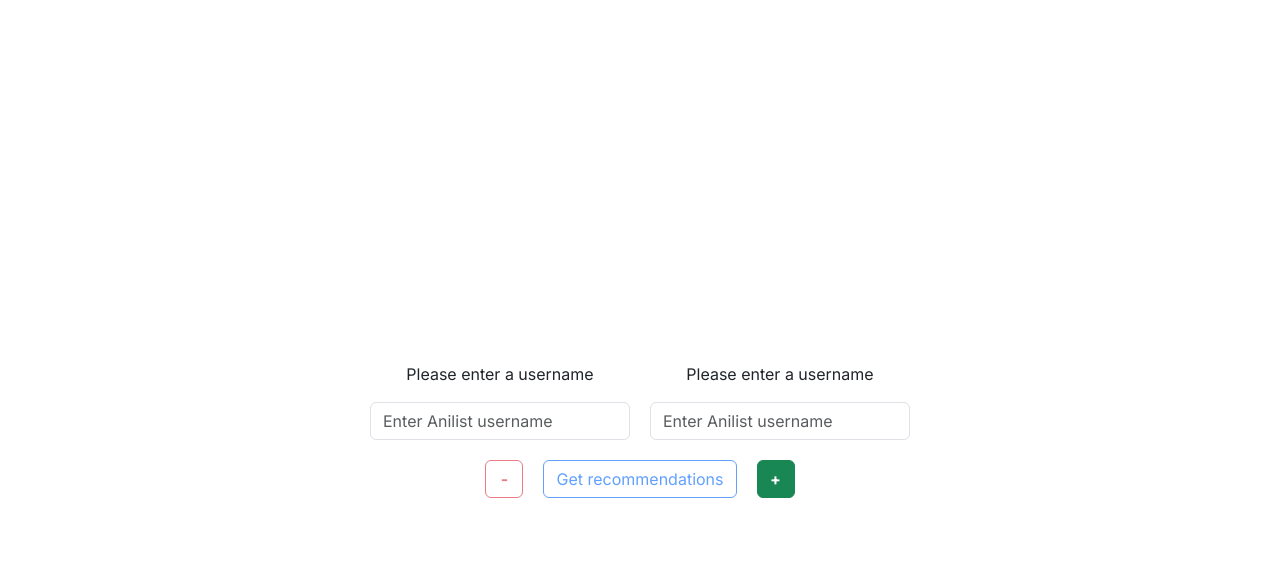
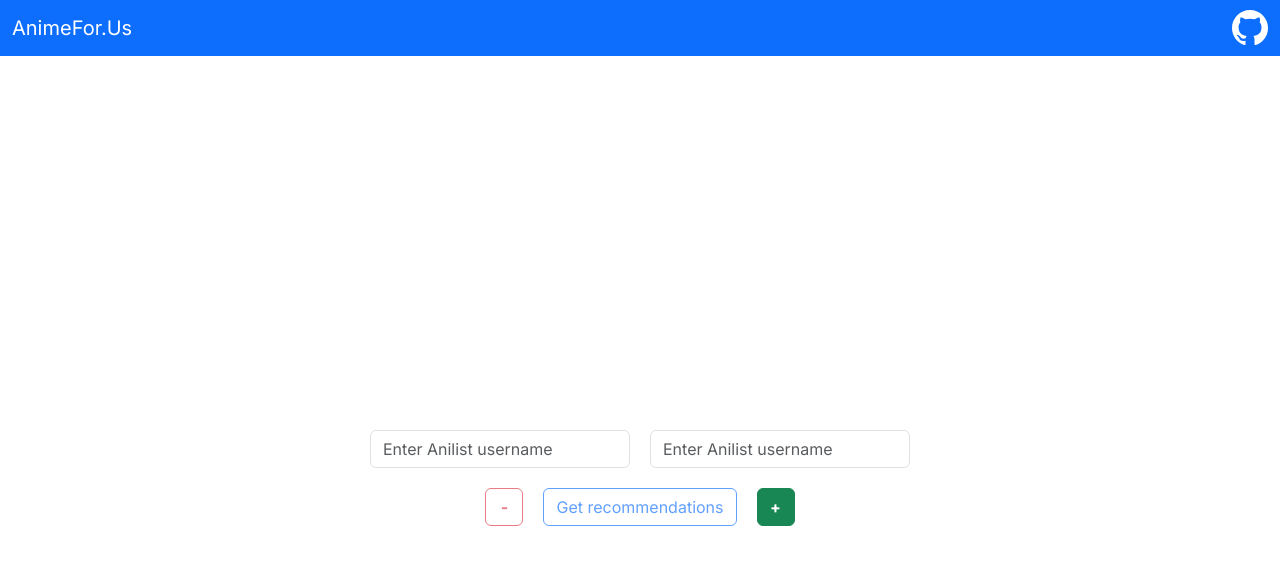
Before and after one commit to eshuoo/animefor.us, a Next.js app: page / in a window 1280 px wide. Shown: the top 564 px of the page. Built offline with nearby package versions, Linux system fonts and the light colour scheme.

Commit message:
add header

```diff
--- a/src/app/layout.tsx
+++ b/src/app/layout.tsx
@@ -3,6 +3,7 @@ import { Inter } from "next/font/google";
 import "@/styles/globals.scss";
 import "bootstrap/dist/css/bootstrap.min.css";
 import ApolloClientWrapper from "@/lib/apolloClientWrapper";
+import Header from "@/components/ui/Header";
 
 const inter = Inter({ subsets: ["latin"] });
 
@@ -19,6 +20,7 @@ export default function RootLayout({
   return (
     <html lang="en">
       <body className={inter.className}>
+        <Header />
         <ApolloClientWrapper>{children}</ApolloClientWrapper>
       </body>
     </html>
--- a/src/app/page.module.scss
+++ b/src/app/page.module.scss
@@ -1,5 +1,5 @@
 .app_container {
-  min-height: 100vh;
+  min-height: calc(100vh - 3.5rem);
   width: 100vw;
   display: flex;
   flex-direction: column;
--- a/src/components/animesearch/AnimeList.module.scss
+++ b/src/components/animesearch/AnimeList.module.scss
@@ -10,7 +10,6 @@
   align-items: center;
 
   margin: 24px 32px;
-  padding: 12px;
   border-radius: 8px;
   border: none;
 
@@ -18,7 +17,7 @@
   color: #fff;
 
   img {
-    border-radius: 8px;
+    border-radius: 8px 0 0 8px;
     object-fit: cover;
   }
 
--- a/src/components/avatar/AnilistUser.tsx
+++ b/src/components/avatar/AnilistUser.tsx
@@ -26,14 +26,12 @@ const AnilistUser: React.FC<AnilistUserProps> = ({
 
   return (
     <div className={`${style.container}`}>
-      {username ? (
+      {username && (
         <AnilistAvatar
           index={index}
           username={username}
           handleAvatarStateChange={handleAvatarStateChange}
         />
-      ) : (
-        <p>Please enter a username</p>
       )}
       <input
         className="form-control"
--- /dev/null
+++ b/src/components/ui/Header.tsx
@@ -0,0 +1,31 @@
+import React from "react";
+import Image from "next/image";
+
+const Header: React.FC = () => {
+  return (
+    <header>
+      <nav className="navbar bg-primary">
+        <div className="container-fluid">
+          <a className="navbar-brand text-white" href="/">
+            AnimeFor.Us
+          </a>
+          <a
+            href="https://github.com/eshuoo/animefor.us"
+            target="_blank"
+            rel="noopener noreferrer"
+            className="nav-link"
+          >
+            <Image
+              src="/icons/github.svg"
+              alt="Link to GitHub project"
+              width={36}
+              height={36}
+            />
+          </a>
+        </div>
+      </nav>
+    </header>
+  );
+};
+
+export default Header;
```
Also changed, not shown: .million/store.json, public/icons/github.svg (added).
